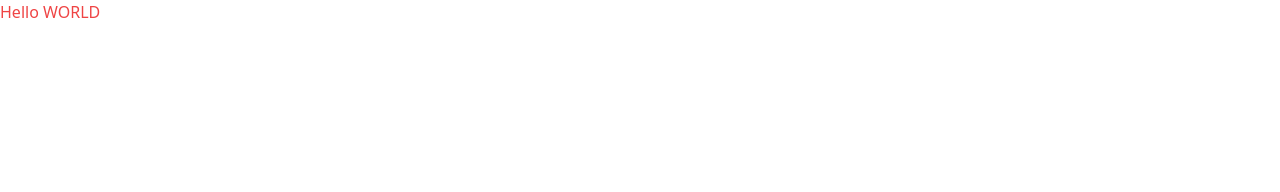
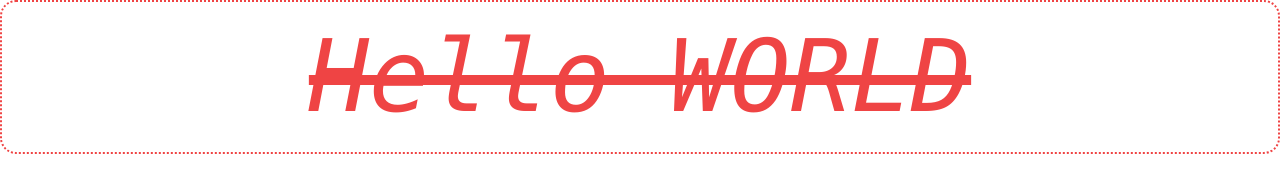
Before and after one commit to AimalKhanOfficial/css-review, a plain HTML site: page new.html in a window 1280 px wide. Drawn offline with nearby package versions, Linux system fonts and the light colour scheme.

Commit message:
adding some css styles

```diff
--- a/new.html
+++ b/new.html
@@ -7,7 +7,7 @@
     <script src="https://cdn.tailwindcss.com"></script>
 </head>
 <body>
-    <p class="text-red-500">
+    <p class="hover:text-blue-600 border-2 border-red-500 rounded-2xl border-dotted text-red-500 text-center font-mono text-[100px] line-through italic">
        Hello WORLD
     </p>
 </body>
```
